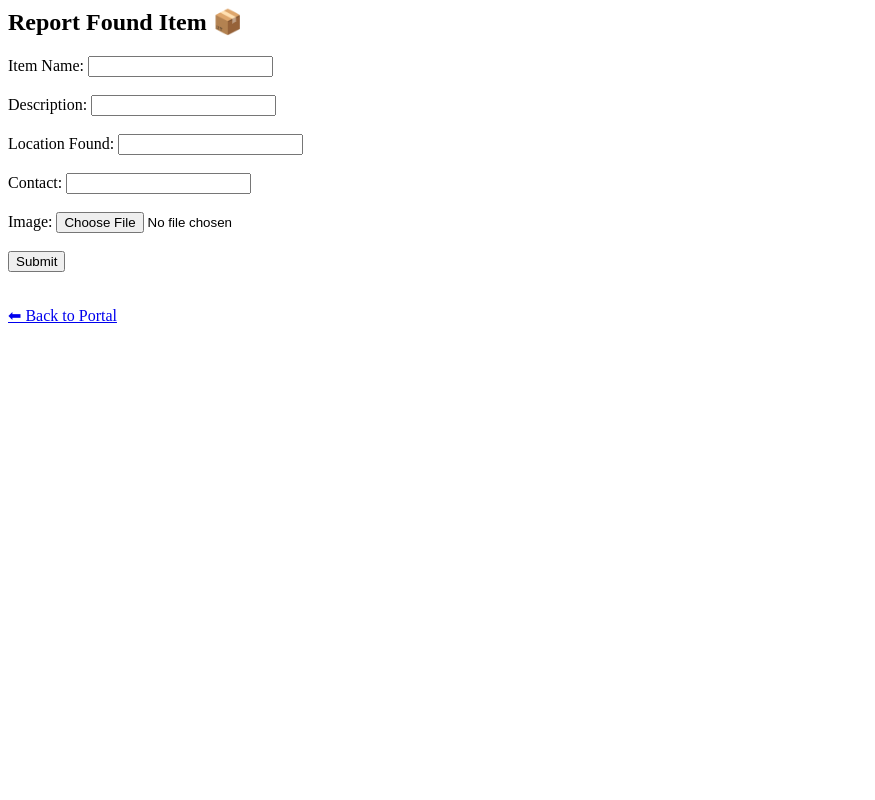
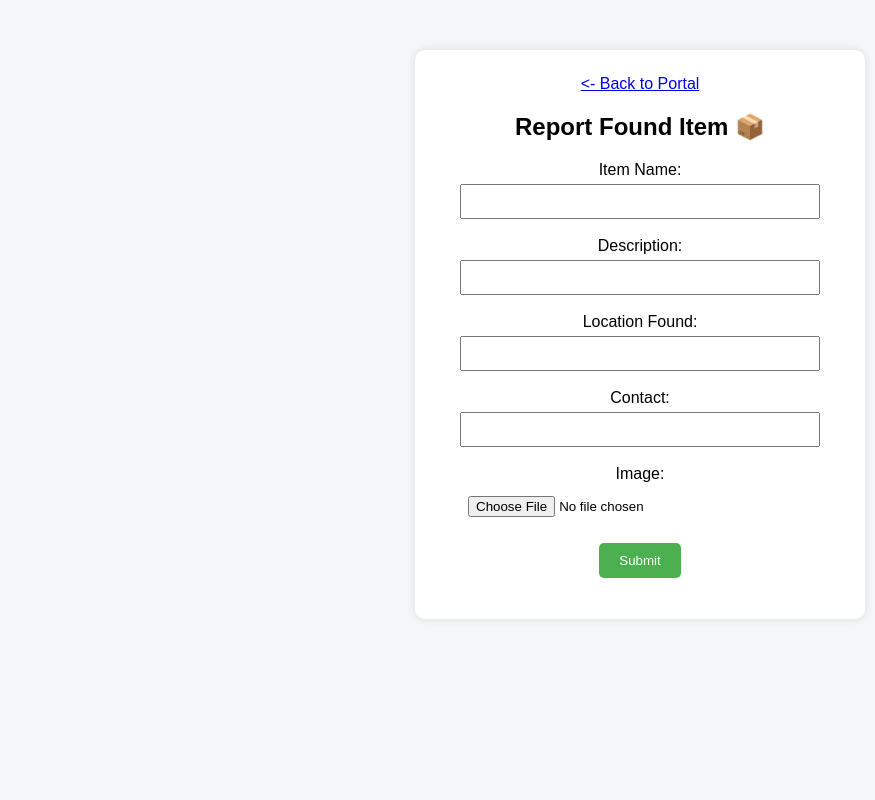
Before and after one commit to Sushmitha-sush419/Student-Support-Portal, a Flask app: page /found in a window 1280 px wide. Shown: the whole page, without its empty margins (0-875 px from the left). Run offline with Flask 3, Linux system fonts and the light colour scheme.

Commit message:
Final working version - Lost & found module

```diff
--- a/Templates/found.html
+++ b/Templates/found.html
@@ -1,14 +1,58 @@
-<h2>Report Found Item 📦</h2>
+<html>
+<head>
+     <style>
+     body {
+    background: #f4f6f8;
+    font-family: Arial;
+    }
+     .form-container {
+     width: 400px;
+     margin: 50px auto;
+     padding: 25px;
+     background: #ffffff;
+     border-radius: 10px;
+     box-shadow: 0 0 10px rgba(0,0,0,0.1);
+     text-align: center;
+}
 
-<form method="POST" enctype="multipart/form-data">
-    Item Name: <input type="text" name="item"><br><br>
-    Description: <input type="text" name="description"><br><br>
-    Location Found: <input type="text" name="location"><br><br>
-    Contact: <input type="text" name="contact"><br><br>
+.form-container h2 {
+    margin-bottom: 20px;
+}
+
+.form-container input {
+    width: 90%;
+    padding: 8px;
+    margin-top: 5px;
+}
+
+.form-container button {
+    padding: 10px 20px;
+    background: #4CAF50;
+    color: white;
+    border: none;
+    cursor: pointer;
+    border-radius: 5px;
+}
+
+.form-container button:hover {
+    background: #45a049;
+}
+
+     </style>
+<body>
+<div class="form-container">
+    <a href="/"> <- Back to Portal</a>
+    <h2>Report Found Item 📦</h2>
+
+    <form method="POST" enctype="multipart/form-data">
+    Item Name: <input type="text" name="item" required><br><br>
+    Description: <input type="text" name="description" required><br><br>
+    Location Found: <input type="text" name="location" required><br><br>
+    Contact: <input type="text" name="contact" required><br><br>
     Image: <input type="file" name="image"><br><br>
 
     <button type="submit">Submit</button>
-</form>
-
-<br>
-<a href="/">⬅ Back to Portal</a>
+    </form>
+</div>
+</body>
+</html>
--- a/app.py
+++ b/app.py
@@ -1,3 +1,4 @@
+import sqlite3
 from flask import Flask, render_template, request, redirect, url_for
 import sqlite3
 import os
@@ -75,19 +76,24 @@ def view():
 
     searched= False
     search=" "
+    data = []
+    no_result = False
+
 
     if request.method == 'POST':
-        searched = True
+
         search = request.form.get('search','').strip()
-        cur.execute("SELECT * FROM lost_items WHERE item_name LIKE ?",
+        if search:
+            searched =True
+            cur.execute("SELECT * FROM lost_items WHERE LOWER(item_name) LIKE LOWER(?)",
         ('%' + search + '%',))
-    else:
-        cur.execute("SELECT * FROM lost_items")
 
-    data = cur.fetchall()
+            data = cur.fetchall()
+            if len(data) == 0:
+                no_result = True
     conn.close()
 
-    return render_template('view.html', items=data, search=search,searched = searched)
+    return render_template('view.html', items=data, search=search,searched = searched, no_result = no_result)
 @app.route('/found', methods=['GET', 'POST'])
 def found():
     if request.method == 'POST':
@@ -95,13 +101,20 @@ def found():
         desc = request.form['description']
         loc = request.form['location']
         contact = request.form['contact']
+        file = request.files['image']
+
+        import os
+
+        UPLOAD_FOLDER = 'static/uploads'
 
         file = request.files['image']
-        filename = ""
 
-        if file:
+        if file and file.filename != "":
             filename = file.filename
-            file.save(os.path.join(app.config['UPLOAD_FOLDER'], filename))
+            filepath = os.path.join(UPLOAD_FOLDER, filename)
+            file.save(filepath)
+        else:
+            filename = ""
 
         conn = sqlite3.connect('database.db')
         cur = conn.cursor()
@@ -112,9 +125,11 @@ def found():
         )
 
         conn.commit()
+        print("Inserted:",item, desc, loc, contact, filename)
+
         conn.close()
 
-        return redirect(url_for('view_found'))
+        return redirect('view_found')
 
     return render_template('found.html')
 @app.route('/view_found')
@@ -122,9 +137,13 @@ def view_found():
     conn = sqlite3.connect('database.db')
     cur = conn.cursor()
     cur.execute("SELECT * FROM found_items")
+
     data = cur.fetchall()
     conn.close()
 
+
+
     return render_template('view_found.html', items=data)
+
 if __name__ == '__main__':
     app.run(debug=True)
```
Also changed, not shown: Templates/lost.html (+39 -0 lines), Templates/view.html (+33 -9 lines), Templates/view_found.html (+8 -8 lines), database.db (added).
